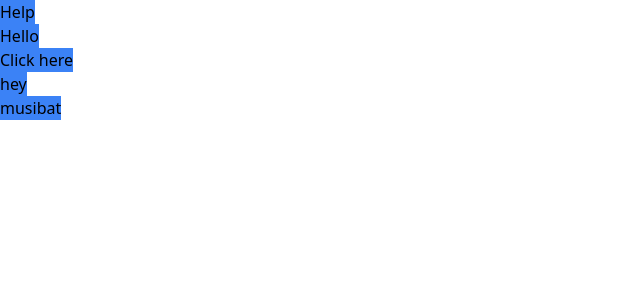
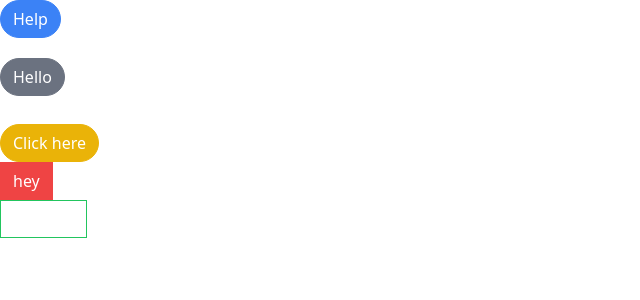
Before and after one commit to Asikni/Components, a React (Create React App) app: page / in a window 1280 px wide. Shown: the top 300 px of the page, without its empty margins (0-640 px from the left). Built offline with nearby package versions, Linux system fonts and the light colour scheme.

Commit message:
code updated

```diff
--- a/package.json
+++ b/package.json
@@ -9,6 +9,7 @@
     "classnames": "^2.5.1",
     "react": "^18.2.0",
     "react-dom": "^18.2.0",
+    "react-icons": "4.6.0",
     "react-scripts": "5.0.1",
     "web-vitals": "^2.1.4"
   },
--- a/src/App.js
+++ b/src/App.js
@@ -1,22 +1,36 @@
 import Button from "./Button";
 
 function App() {
+  const handleClick = () => {
+    console.log("button was clicked");
+  };
+  const handleMouse = () => {
+    console.log("hover took place");
+  };
   return (
     <div>
       <div>
-        <Button>Help</Button>
+        <Button primary rounded onClick={handleClick} className="mb-5">
+          Help
+        </Button>
       </div>
       <div>
-        <Button>Hello</Button>
+        <Button secondary rounded onMouseEnter={handleMouse} className="mb-7">
+          Hello
+        </Button>
       </div>
       <div>
-        <Button>Click here</Button>
+        <Button warning outline rounded>
+          Click here
+        </Button>
       </div>
       <div>
-        <Button>hey</Button>
+        <Button danger>hey</Button>
       </div>
       <div>
-        <Button>musibat</Button>
+        <Button success outline>
+          musibat
+        </Button>
       </div>
     </div>
   );
--- a/src/Button.js
+++ b/src/Button.js
@@ -1,4 +1,4 @@
-import className from 'classnames'
+import className from "classnames";
 
 function Button({
   children,
@@ -9,8 +9,27 @@ function Button({
   danger,
   outline,
   rounded,
+  ...rest
 }) {
-  return <button className="bg-blue-500">{children}</button>; //children is hardcorded prop here, it cannot be anything else
+  const classes = className(rest.className, "px-3 py-1.5 border", {
+    "border-blue-500 bg-blue-500 text-white": primary,
+    "border-gray-500 bg-gray-500 text-white": secondary,
+    "border-green-500 bg-green-500 text-white": success,
+    "border-yellow-500 bg-yellow-500 text-white": warning,
+    "border-red-500 bg-red-500 text-white": danger,
+    "rounded-full": rounded,
+    "bg-white": outline,
+    "text-blue-500": outline && primary,
+    "text-gray-500": outline && secondary,
+    "text-green-500": outline && success,
+    "text-orange-500": outline && warning,
+    "text-red-500": outline && danger,
+  });
+  return (
+    <button {...rest} className={classes}>
+      {children}
+    </button>
+  ); //children is hardcorded prop here, it cannot be anything else
 }
 
 Button.propTypes = {
@@ -24,7 +43,7 @@ Button.propTypes = {
 
     if (count > 1) {
       return new Error(
-        'Only one of primary, secondary, success, warning, danger can be true'
+        "Only one of primary, secondary, success, warning, danger can be true"
       );
     }
   },
```
Also changed, not shown: 1 other file (tests, documents, lock files or other folders).
